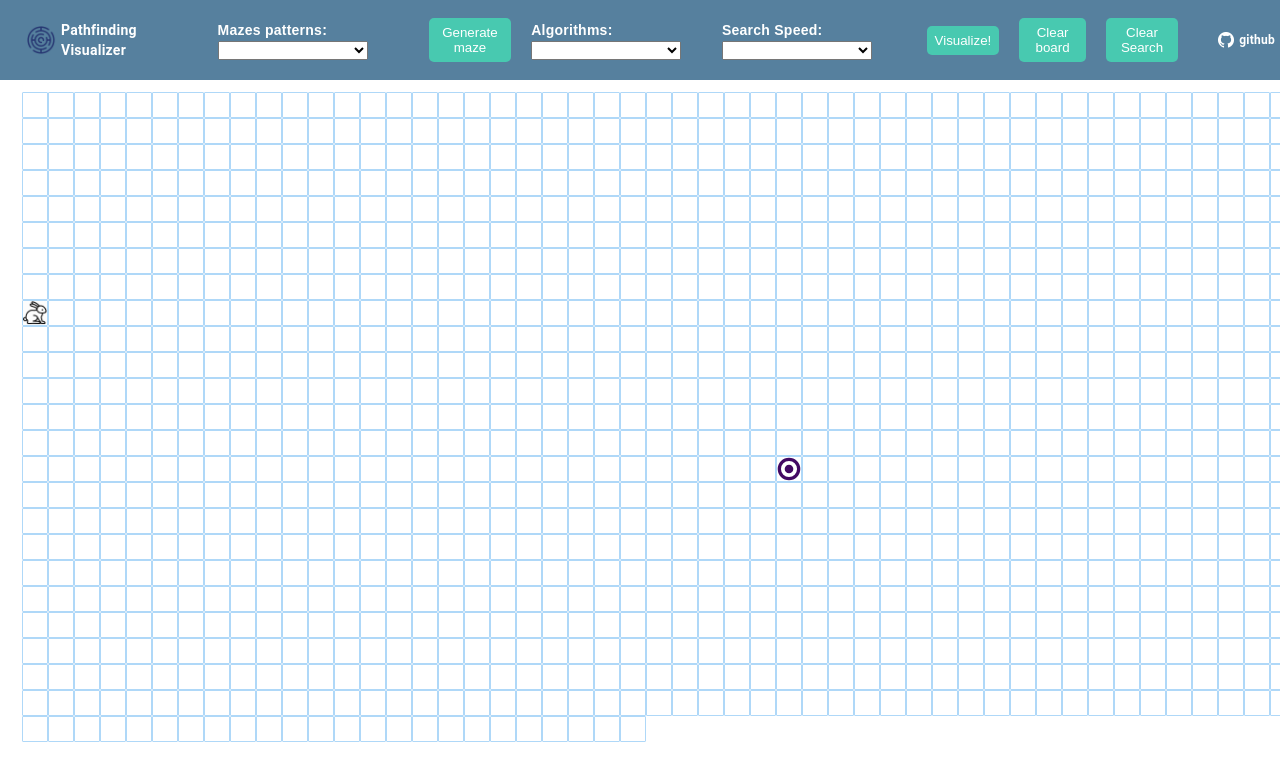
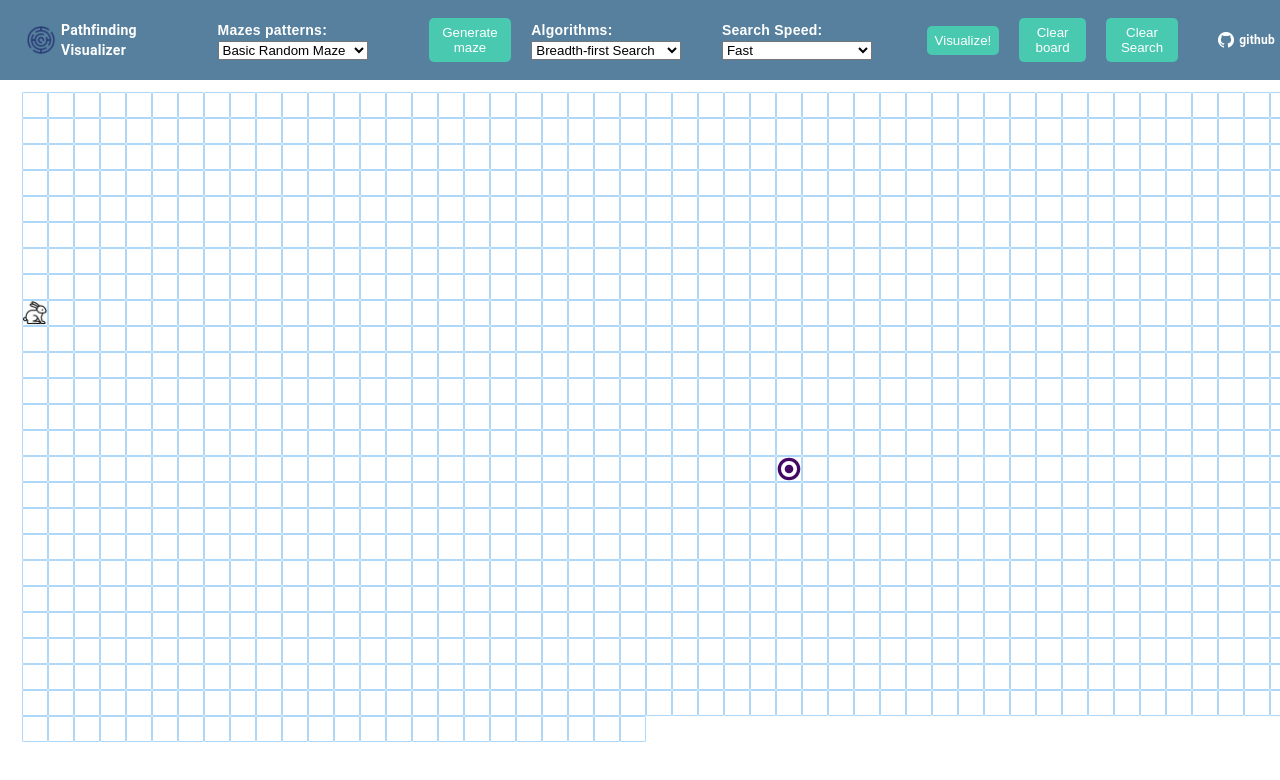
Before and after one commit to Raef96/path-search, an Angular app: page / in a window 1280 px wide. Shown: the top 780 px of the page. Built offline with nearby package versions, Linux system fonts and the light colour scheme.

Commit message:
update the app component

```diff
--- a/src/app/app.component.ts
+++ b/src/app/app.component.ts
@@ -1,10 +1,72 @@
-import { Component } from '@angular/core';
+import { AfterViewInit, Component, ElementRef, ViewChild } from '@angular/core';
+import { Option } from './components/dropdown/dropdown.component';
+import { Algorithms } from './constants/algorithms';
+import { BoardComponent } from './components/board/board.component';
+import { MazeType, MazeLabel } from './constants/mazes';
+
 
 @Component({
   selector: 'app-root',
   templateUrl: './app.component.html',
   styleUrls: ['./app.component.less']
 })
-export class AppComponent {
+export class AppComponent implements AfterViewInit {
+
+  @ViewChild('board') board!: BoardComponent;
+
+  algorithmOptions: Option[] = [
+    { id: 0, label: Algorithms.BFS },
+    { id: 1, label: Algorithms.DFS },
+    { id: 2, label: Algorithms.DIJKISTRA },
+    { id: 3, label: Algorithms.A_STAR }
+  ];
+
+  mazeOptions: Option[] = [
+    { id: MazeType.RANDOM, label: MazeLabel.RANDOM },
+    { id: MazeType.RECURSIVE, label: MazeLabel.RECURSIVE }
+  ];
+
+  speedOptions: Option[] = [
+    { id: 0, label: "Fast" },
+    { id: 1, label: "Medium" },
+    { id: 2, label: "Slow" }
+  ]
+
   title = 'path-search';
+  selectedAlgorithm: Option = this.algorithmOptions[0];
+  selectedMaze: Option = this.mazeOptions[0];
+  selectedSpeed: Option = this.speedOptions[0];
+
+  constructor() {
+  }
+
+  ngAfterViewInit(): void {
+  }
+
+  selectAlgorithm = (option: Option): void => {
+    this.selectedAlgorithm = option;
+  }
+
+  selectMaze = (option: Option): void => {
+    this.selectedMaze = option;
+  }
+
+  selectSpeed = (option: Option): void => {
+    this.selectedSpeed = option;
+  }
+
+  visualize = async (event: Event): Promise<void> => {
+    await this.board.visualizeSearch()
+  }
+
+  clearBoard = (): void => {
+    this.board.clearBoard();
+  }
+  clearSearch = (): void => {
+    this.board.clearSearch();
+  }
+
+  generateMaze = (): void => {
+    this.board.generateMaze(this.selectedMaze.id);
+  }
 }
```
